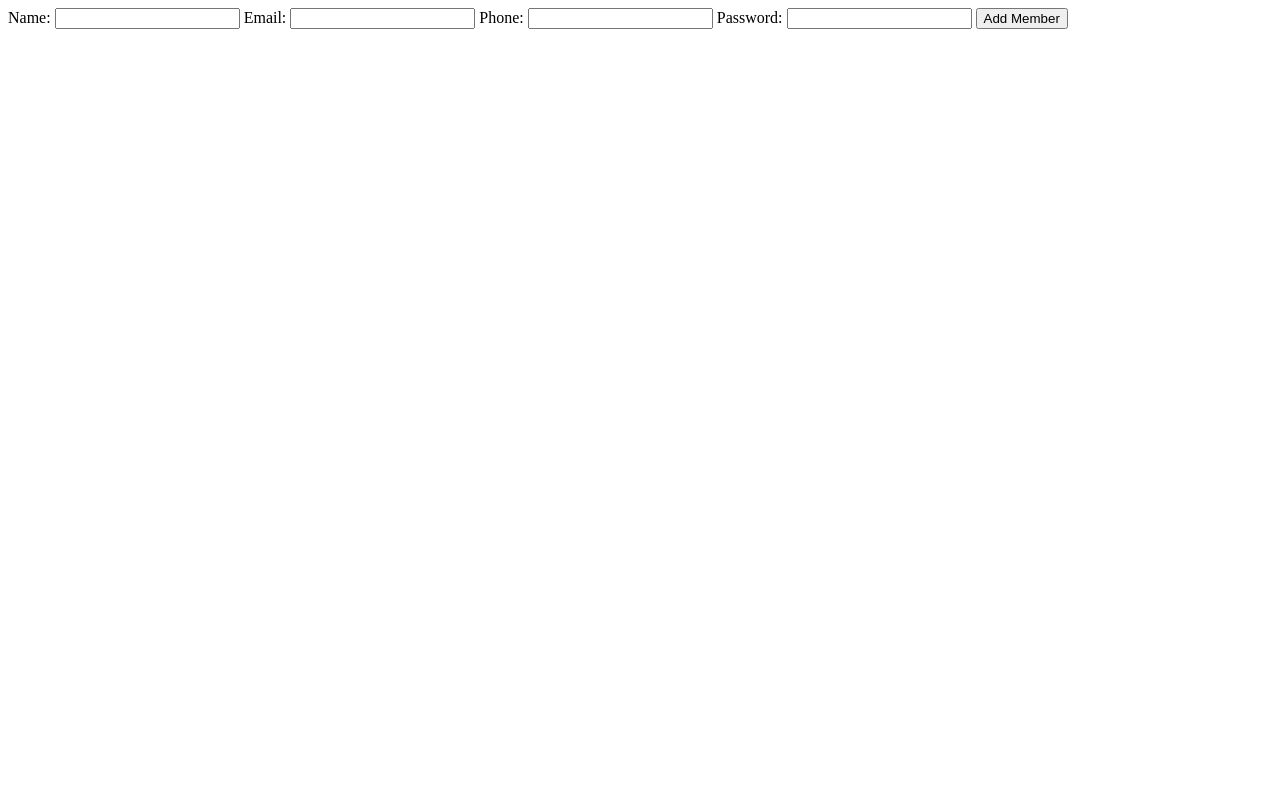
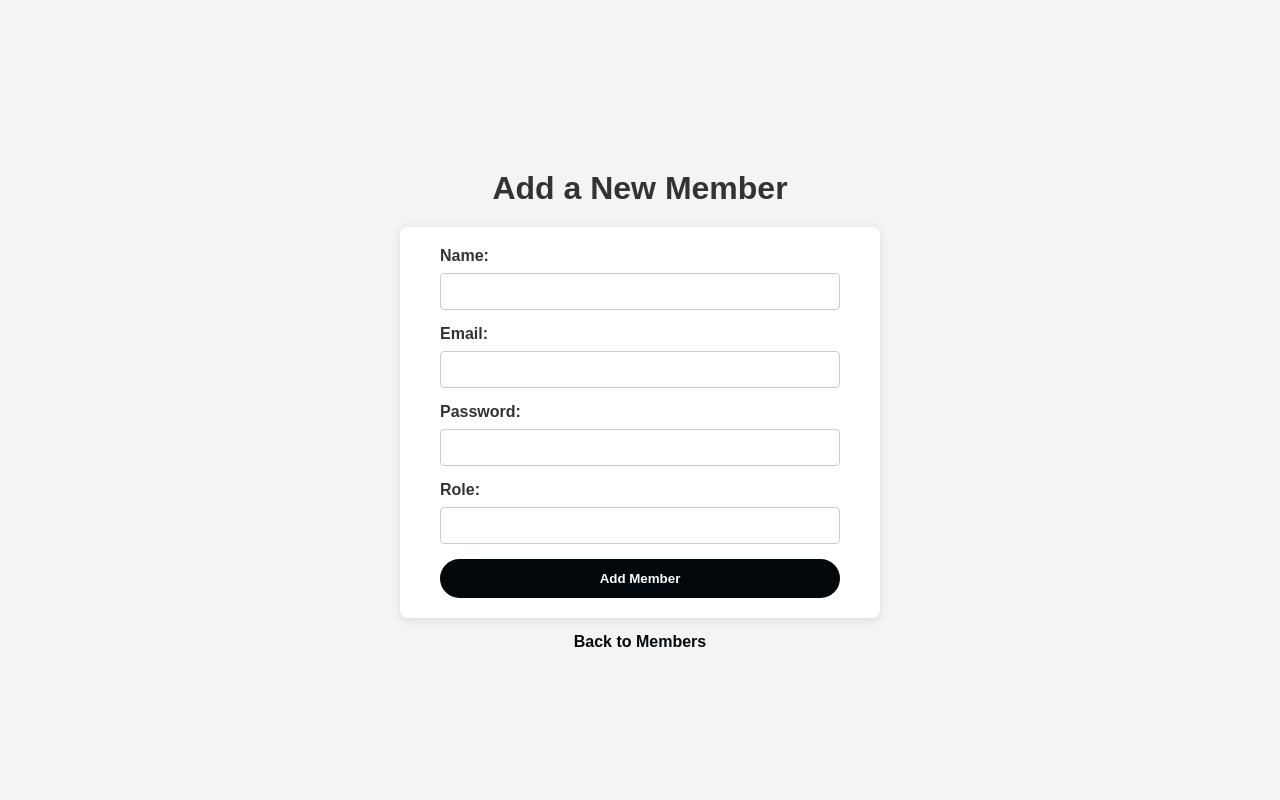
Before and after one commit to Harideep333/JAM, a Flask app: page /add_member in a window 1280 px wide. Run offline with Flask 3, Linux system fonts and the light colour scheme; the visitor is signed in with stand-in values (Sample User, id 1); data that the repository does not hold is empty.

Commit message:
Update add_member.html

```diff
--- a/templates/add_member.html
+++ b/templates/add_member.html
@@ -1,11 +1,107 @@
-<form method="POST">
-    <label>Name:</label>
-    <input type="text" name="name" required>
-    <label>Email:</label>
-    <input type="email" name="email" required>
-    <label>Phone:</label>
-    <input type="text" name="phone" required>
-    <label>Password:</label>
-    <input type="password" name="password" required>
-    <button type="submit">Add Member</button>
-</form>
+<!DOCTYPE html>
+<html lang="en">
+<head>
+    <meta charset="UTF-8">
+    <meta name="viewport" content="width=device-width, initial-scale=1.0">
+    <title>Add Member</title>
+    <style>
+        body {
+            font-family: 'Arial', sans-serif;
+            margin: 0;
+            padding: 0;
+            background-color: #f4f4f4;
+            color: #333;
+            display: flex;
+            justify-content: center;
+            align-items: center;
+            height: 100vh;
+            flex-direction: column;
+        }
+
+        h1 {
+            font-family: 'Arial', sans-serif;
+            color: #333;
+            margin-bottom: 20px;
+        }
+
+        form {
+            background-color: #fff;
+            padding: 20px 40px;
+            border-radius: 8px;
+            box-shadow: 0 2px 10px rgba(0, 0, 0, 0.1);
+            max-width: 400px;
+            width: 100%;
+        }
+
+        form label {
+            display: block;
+            margin-bottom: 8px;
+            font-weight: bold;
+        }
+
+        form input {
+            width: 100%;
+            padding: 10px;
+            margin-bottom: 15px;
+            border-radius: 4px;
+            border: 1px solid #ccc;
+            box-sizing: border-box;
+            transition: border-color 0.3s ease;
+        }
+
+        form input:focus {
+            outline: none;
+            border-color: #666;
+        }
+
+        form button {
+            background-color: #02070c;
+            color: #fff;
+            cursor: pointer;
+            font-weight: bold;
+            border-radius: 20px;
+            padding: 12px 20px;
+            border: none;
+            transition: background-color 0.3s ease, transform 0.2s ease;
+            width: 100%;
+        }
+
+        form button:hover {
+            background-color: #555;
+            transform: scale(1.02);
+        }
+
+        a {
+            display: inline-block;
+            margin-top: 15px;
+            text-decoration: none;
+            color: #02070c;
+            font-weight: bold;
+            text-align: center;
+        }
+
+        a:hover {
+            text-decoration: underline;
+        }
+    </style>
+</head>
+<body>
+    <h1>Add a New Member</h1>
+    <form method="POST" action="{{ url_for('add_member') }}">
+        <label for="name">Name:</label>
+        <input type="text" id="name" name="name" required>
+
+        <label for="email">Email:</label>
+        <input type="email" id="email" name="email" required>
+
+        <label for="password">Password:</label>
+        <input type="password" id="password" name="password" required>
+
+        <label for="role">Role:</label>
+        <input type="text" id="role" name="role" required>
+
+        <button type="submit">Add Member</button>
+    </form>
+    <a href="{{ url_for('get_members') }}">Back to Members</a>
+</body>
+</html>
```
